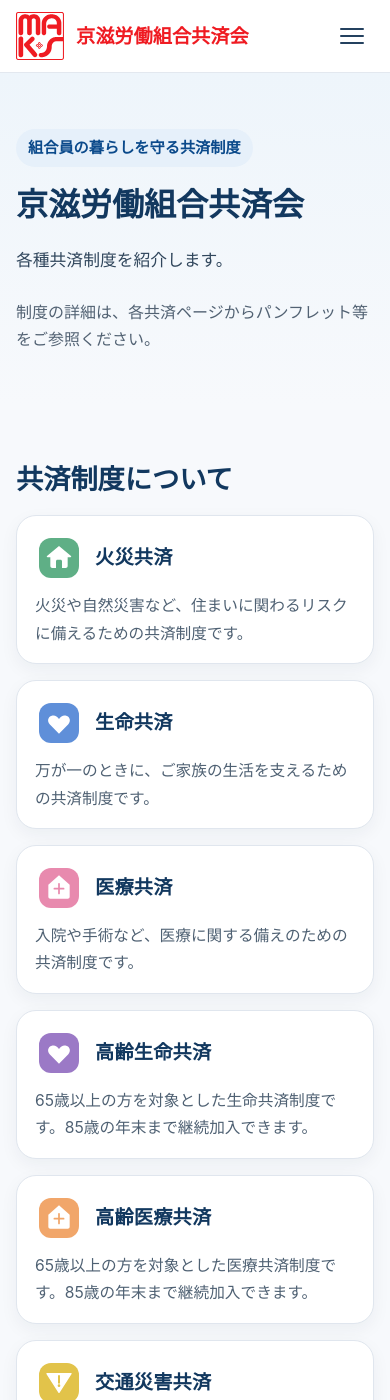
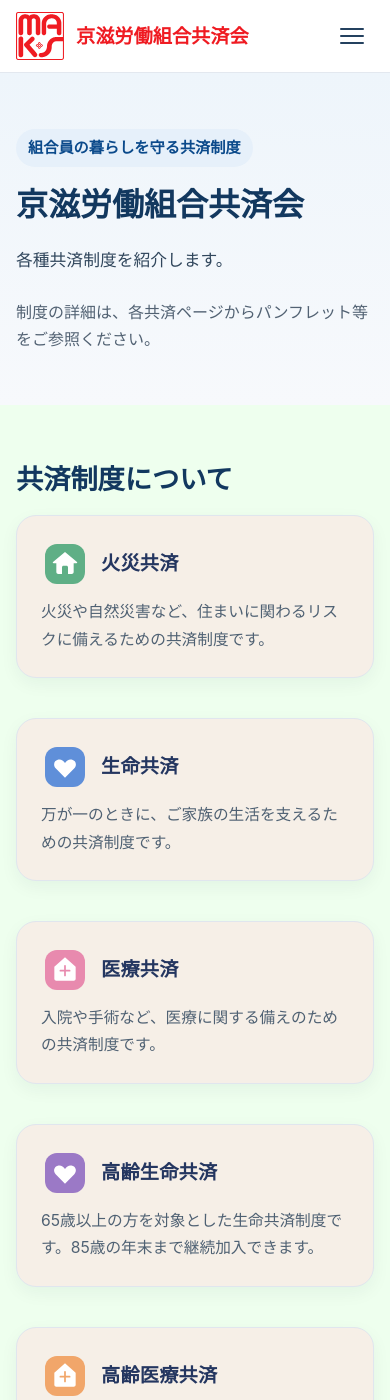
Before and after one commit to keijirodokyosai/keijirodokyosai.github.io, a Jekyll site: the page built from index.html, in a window 390 px wide and 1400 px high. Built offline with Jekyll 4.4.1, drawn with Linux system fonts in a browser that asks for light colours.

Commit message:
Update style.css

```diff
--- a/css/style.css
+++ b/css/style.css
@@ -596,7 +596,9 @@
   }
 
   .kyosai-card {
-    padding: 18px 18px 16px;
+    padding: 24px;
+    margin-bottom: 24px;
+    background: #f6efe7;
   }
 
   .kyosai-card-header {
@@ -611,6 +613,11 @@
 
   .kyosai-card h3 {
     font-size: 1.2rem;
+    color: #243660;
+  }
+
+  .kyosai-card p {
+    color: #4f6173;
   }
 
   .hero-buttons {
@@ -632,18 +639,30 @@
 
   .detail-section {
     margin-bottom: 24px;
+    background: #f6efe7;
+    padding: 24px;
+    border-radius: 12px;
   }
 
   .detail-section h1 {
     font-size: 1.6rem;
+    color: #243660;
   }
 
   .detail-section h2 {
     font-size: 1.2rem;
+    color: #243660;
+    border-left-color: #243660;
   }
 
   .detail-lead {
     font-size: 0.98rem;
+    margin-bottom: 24px;
+  }
+
+  .image-card {
+    background: #f6efe7;
+    padding: 24px;
     margin-bottom: 24px;
   }
 
@@ -657,6 +676,30 @@
 
   .footer-simple {
     padding: 10px 12px;
+  }
+
+  body {
+    background: #eeffee;
+  }
+
+  h1,
+  h2,
+  h3,
+  a {
+    color: #243660;
+  }
+}
+
+@media (min-width: 769px) and (max-width: 1024px) {
+  .container,
+  .header-inner,
+  .breadcrumb {
+    width: min(1120px, calc(100% - 48px));
+  }
+
+  .kyosai-page {
+    padding-left: 24px;
+    padding-right: 24px;
   }
 }
 
@@ -675,3 +718,28 @@
     background: transparent;
   }
 }
+
+@media (min-width: 1025px) {
+  .container,
+  .header-inner,
+  .breadcrumb {
+    width: min(1120px, calc(100% - 72px));
+  }
+
+  .kyosai-page {
+    padding-left: 36px;
+    padding-right: 36px;
+  }
+
+  .hero {
+    background:
+      radial-gradient(
+        circle at 50% 28%,
+        rgba(255, 255, 255, 0.78) 0%,
+        rgba(255, 255, 255, 0.32) 34%,
+        rgba(255, 255, 255, 0) 58%
+      ),
+      linear-gradient(180deg, #f3faf3 0%, #eef7ee 100%);
+    border-bottom: 1px solid rgba(36, 54, 96, 0.06);
+  }
+}
```
